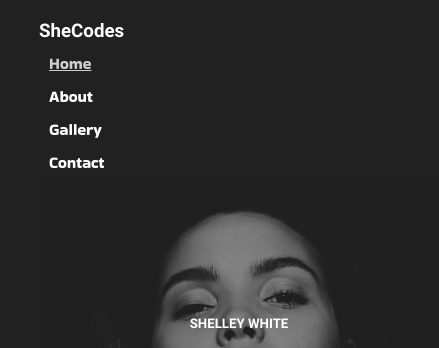
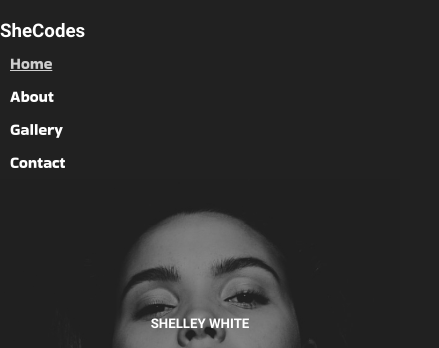
Before and after one commit to AudreyLovelace/responsivefinal, a plain HTML site: page index.html in a window 390 px wide. Shown: the top 348 px of the page, 439 px wide, since content can reach past the window. Drawn offline with Linux system fonts and the light colour scheme.

Commit message:
Update styles.css

```diff
--- a/src/styles.css
+++ b/src/styles.css
@@ -18,7 +18,7 @@
 
 @media (max-width: 699px) {
   .container {
-    max-width: 80%;
+    max-width: 100%;
   }
   header h3 {
     margin-bottom: 10px;
@@ -33,7 +33,7 @@
     padding: 5px 0;
   }
   main {
-    width: 300px;
+    width: 100%;
   }
   section {
     width: 100%;
```
